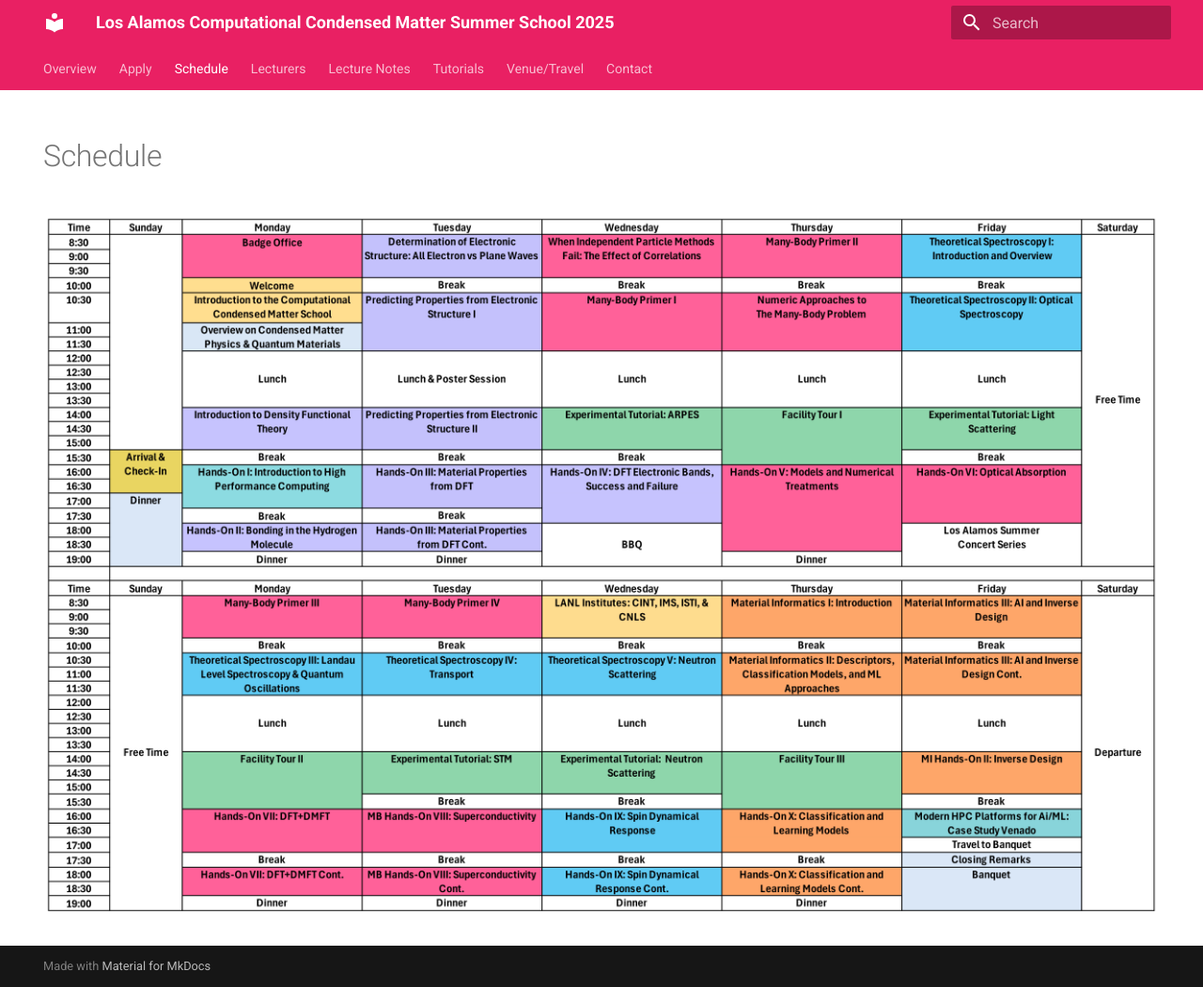
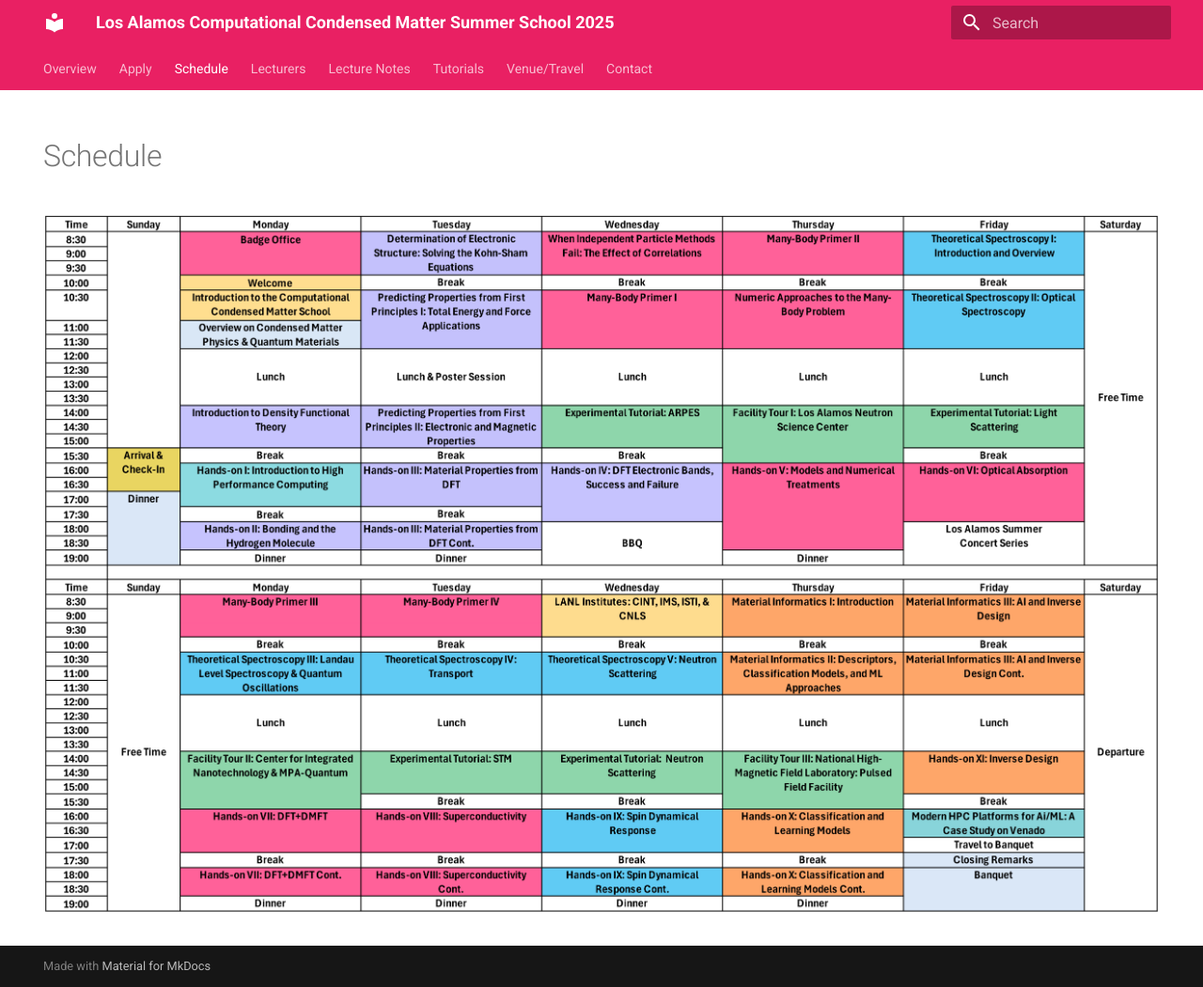
Before and after one commit to LACCMSS/2025, an MkDocs documentation site: the page built from docs/schedule.md, in a window 1280 px wide and 1051 px high. Shown: the whole window at 94% size. Built offline with MkDocs 1.6.1 and Material for MkDocs 9.7.7, drawn with Linux system fonts in a browser that asks for light colours.

Commit message:
Update schedule.md

```diff
--- a/docs/schedule.md
+++ b/docs/schedule.md
@@ -6,5 +6,5 @@
 ---
 
 <p align="center">
-  <img src="../assets/images/Schedule.png" />
+  <img src="../assets/images/SchoolSchedule.png" />
 </p>
```
